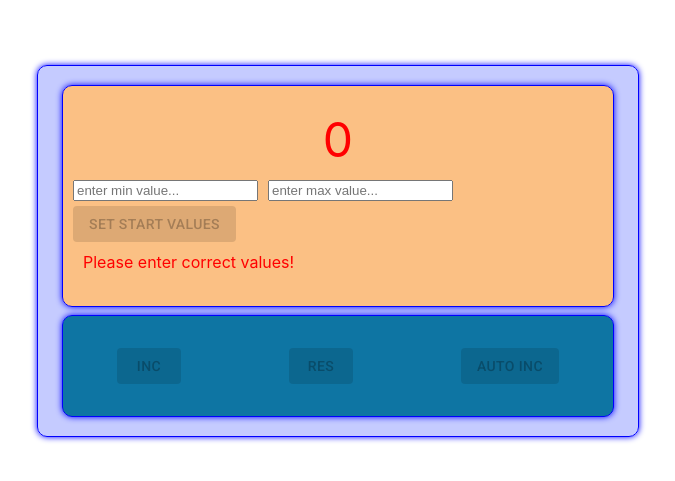
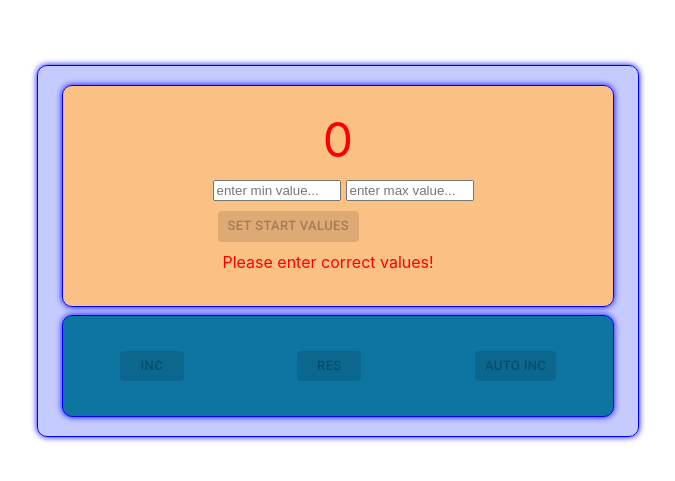
Before and after one commit to Kysapka/Counter-on-React, a React (Create React App) app: page / in a window 1280 px wide. Shown: the part 115-596 px from the top of the page, without its empty margins (302-977 px from the left). Built offline with nearby package versions, Linux system fonts and the light colour scheme.

Commit message:
final release

```diff
--- a/src/Components/ControlPanel/ControlPanel.module.css
+++ b/src/Components/ControlPanel/ControlPanel.module.css
@@ -5,6 +5,7 @@
     position: absolute;
     width: 53%;
     max-width: 550px;
+    min-width: 240px;
     height: 100px;
     border: blue solid 1px;
     border-radius: 10px;
--- a/src/Components/Counter.module.css
+++ b/src/Components/Counter.module.css
@@ -8,6 +8,7 @@
 .counter {
     background: rgba(177, 185, 255, 0.74);
     max-width: 600px;
+    min-width: 250px;
     width: 60%;
     height: 370px;
     border: blue solid 1px;
--- a/src/Components/CounterTablo/CounterTablo.module.css
+++ b/src/Components/CounterTablo/CounterTablo.module.css
@@ -5,6 +5,7 @@
     display: flex;
     width: 53%;
     max-width: 550px;
+    min-width: 240px;
     height: 220px;
     border: blue solid 1px;
     border-radius: 10px;
--- a/src/Components/InputBlockInitializeted.tsx
+++ b/src/Components/InputBlockInitializeted.tsx
@@ -51,19 +51,21 @@ export const InputBlockInitializeted: React.FC<InputBlockInitializetedProps> = (
     }
 
     return (<div style={styleInputBlock}>
+        <div>
             <input
                 type={'number'}
                 placeholder={'enter min value...'}
-               style={input}
+                style={{width: 120, marginBottom: 5, marginRight: 5}}
                 onChange={setInputMinCurrentValueHandler}
             />
 
             <input
-            type={'number'}
+                type="number"
                 placeholder={'enter max value...'}
-                   style={input}
+                style={{width: 120, marginBottom: 5}}
                 onChange={setInputMaxCurrentValueHandler}
             />
+        </div>
         <UniversalButton title={props.title}
                          Color={"primary"}
                          callback={setActualValuesHandler}
--- a/src/Components/UniversalButton.tsx
+++ b/src/Components/UniversalButton.tsx
@@ -9,13 +9,14 @@ type UniversalButtonPropsType = {
 }
 
 export const UniversalButton:React.FC<UniversalButtonPropsType> = ({title,Color,callback, isDisabled, ...props}) => {
-    return (<>
+    return (<div style={{margin: 5}}>
         <Button
+                size={"small"}
                 color={Color}
                 variant={"contained"}
                 onClick={callback}
                 disabled={isDisabled}>
             {title}
         </Button>
-    </>)
+    </div>)
 }
```
Lines whose indentation alone changed are shown as unchanged.
